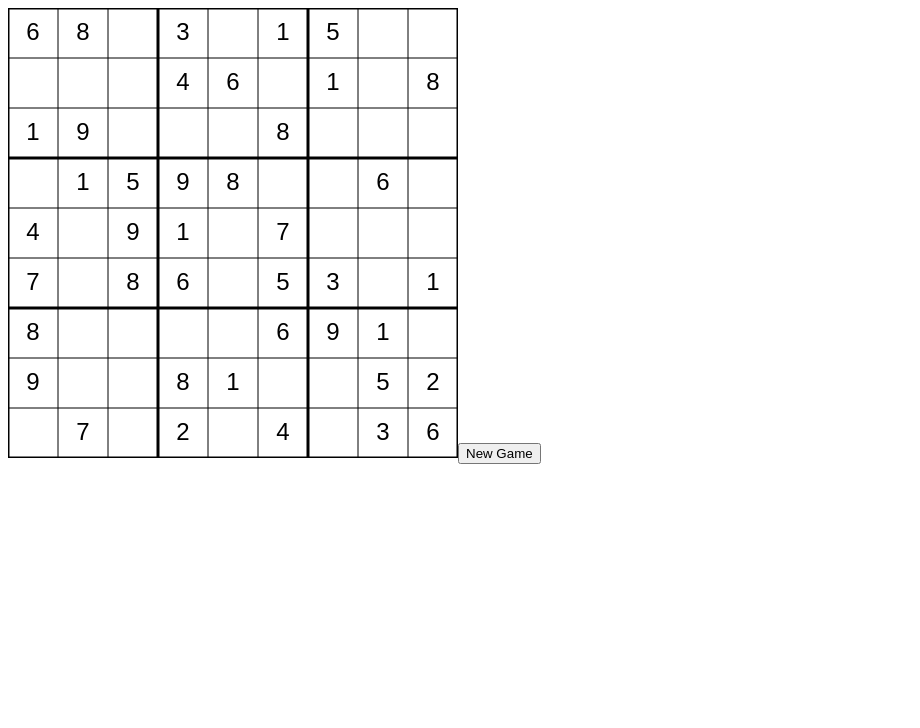
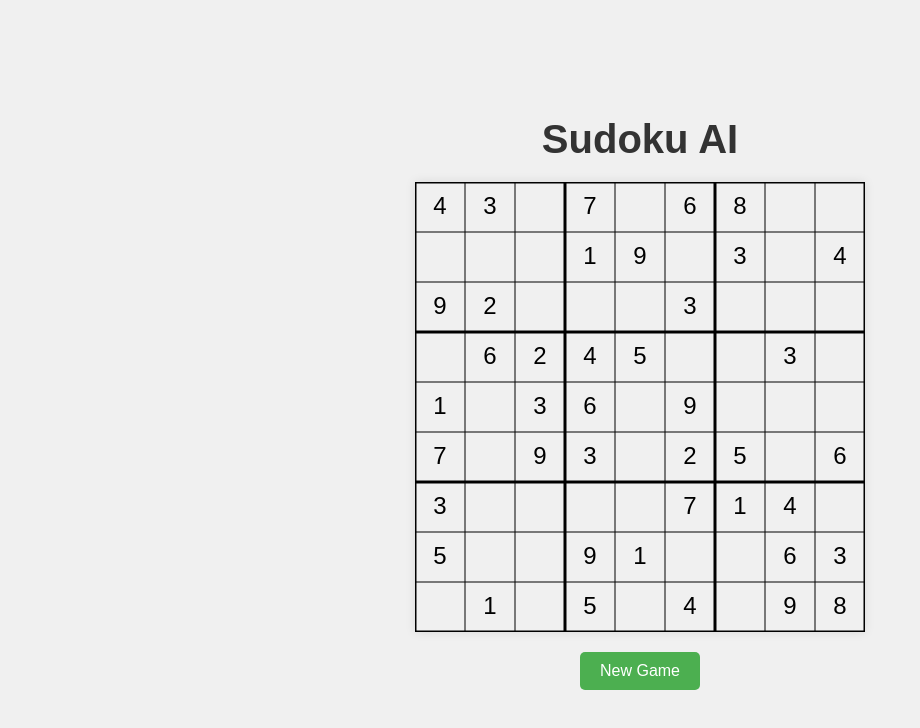
Before and after one commit to davidjamesbutton/sudoku-ai, a website built with Vite: page index.html in a window 1280 px wide. Shown: the whole page, without its empty margins (0-920 px from the left). Built offline with nearby package versions, Linux system fonts and the light colour scheme.

Commit message:
generate styles

```diff
--- a/index.html
+++ b/index.html
@@ -4,6 +4,7 @@
     <meta charset="UTF-8">
     <meta name="viewport" content="width=device-width, initial-scale=1.0">
     <title>Sudoku AI</title>
+    <link rel="stylesheet" href="/src/styles.css">
 </head>
 <body>
     <div id="app"></div>
--- /dev/null
+++ b/src/styles.css
@@ -0,0 +1,38 @@
+body {
+    font-family: Arial, sans-serif;
+    background-color: #f0f0f0;
+    margin: 0;
+    padding: 0;
+    display: flex;
+    flex-direction: column;
+    align-items: center;
+    justify-content: center;
+    min-height: 100vh;
+}
+
+h1 {
+    color: #333;
+    font-size: 2.5em;
+    margin-bottom: 20px;
+}
+
+canvas {
+    box-shadow: 0 0 10px rgba(0, 0, 0, 0.1);
+}
+
+.new-game-button {
+    display: block;
+    margin: 20px auto;
+    padding: 10px 20px;
+    font-size: 1em;
+    color: white;
+    background-color: #4CAF50;
+    border: none;
+    border-radius: 5px;
+    cursor: pointer;
+    transition: background-color 0.3s;
+}
+
+.new-game-button:hover {
+    background-color: #45a049;
+}
--- a/src/sudokuGame.ts
+++ b/src/sudokuGame.ts
@@ -1,4 +1,4 @@
-import { SudokuGenerator, generateSudoku } from './sudokuGenerator.js';
+import { SudokuGenerator } from './sudokuGenerator.js';
 
 export class SudokuGame {
     private board: number[][] = [];
@@ -8,10 +8,12 @@ export class SudokuGame {
     private cellSize: number = 50;
     private selectedCell: { row: number, col: number } | null = null;
     private initialBoard: number[][] = [];
+    private title: HTMLHeadingElement;
 
     constructor() {
-        // Use generateSudoku here if needed
-        const puzzle = generateSudoku();
+        this.title = document.createElement('h1');
+        this.title.textContent = 'Sudoku AI';
+        document.body.prepend(this.title);
         this.canvas = document.createElement('canvas');
         this.canvas.width = 450;
         this.canvas.height = 450;
@@ -29,10 +31,17 @@ export class SudokuGame {
         this.newGame();
     }
 
+    private createTitle() {
+        this.title = document.createElement('h1');
+        this.title.textContent = 'Sudoku AI';
+        document.body.appendChild(this.title);
+    }
+
     private createNewGameButton() {
         const button = document.createElement('button');
         button.textContent = 'New Game';
         button.addEventListener('click', () => this.newGame());
+        button.className = 'new-game-button';
         document.body.appendChild(button);
     }
 
@@ -160,4 +169,11 @@ export class SudokuGame {
             }
         }
     }
+
+    private centerContent() {
+        const windowHeight = window.innerHeight;
+        const contentHeight = this.title.offsetHeight + this.canvas.height + 100; // 100px for button and margins
+        const topMargin = Math.max(0, (windowHeight - contentHeight) / 2);
+        this.title.style.marginTop = `${topMargin}px`;
+    }
 }
```
